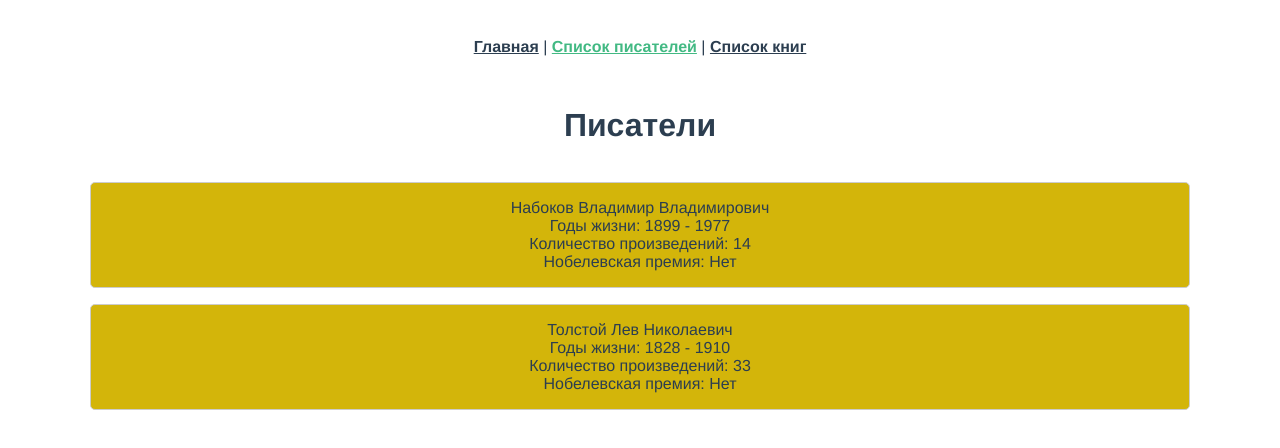
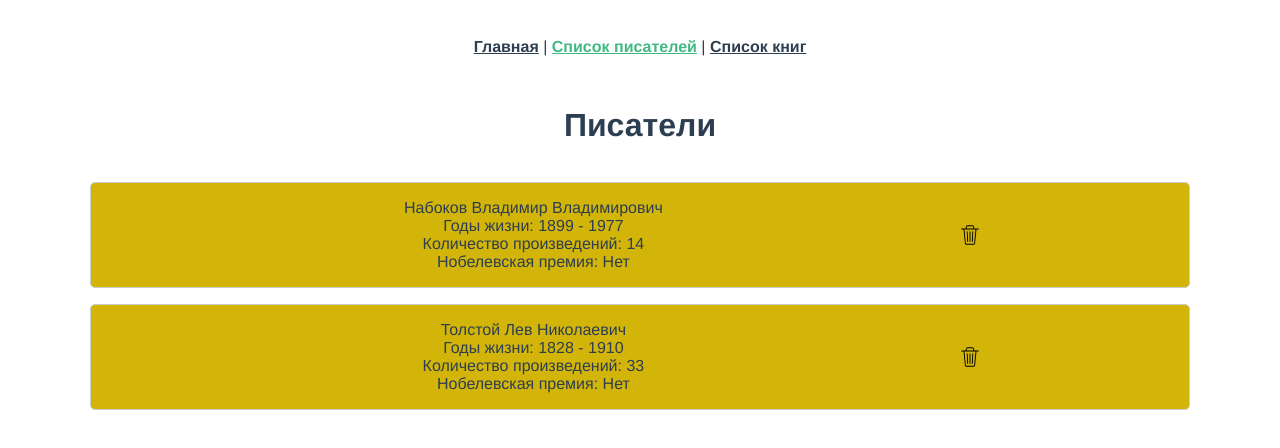
Before and after one commit to Nikita-Sherstnev/writers-vue-app, a Vue app: page /writers in a window 1280 px wide. Shown: the top 448 px of the page. Built offline with nearby package versions, Linux system fonts and the light colour scheme.

Commit message:
Deletion of writers added

```diff
--- a/src/store/modules/writers.js
+++ b/src/store/modules/writers.js
@@ -27,9 +27,17 @@ const getters = {
   allWriters: (state) => state.writers,
 };
 
-const actions = {};
+const actions = {
+  async deleteWriter({ commit }, id) {
+    //delete request
+    commit("removeWriter", id);
+  },
+};
 
-const mutations = {};
+const mutations = {
+  removeWriter: (state, id) =>
+    (state.writers = state.writers.filter((writer) => writer.id !== id)),
+};
 
 export default {
   state,
--- a/src/views/WritersList.vue
+++ b/src/views/WritersList.vue
@@ -3,6 +3,7 @@
     <h1>Писатели</h1>
 
     <div v-for="writer in allWriters" :key="writer.id" class="writer">
+      <div class="info">
         {{ writer.surname }}
         {{ writer.name }}
         {{ writer.middlename }}
@@ -12,14 +13,21 @@
         Нобелевская премия: <span v-if="writer.nobel == true">Есть</span
         ><span v-else>Нет</span><br />
       </div>
+      <div class="control">
+        <img @click="deleteWriter(writer.id)" src="@/assets/delete.svg" />
+      </div>
+    </div>
   </div>
 </template>
 
 <script>
-import { mapGetters } from "vuex";
+import { mapGetters, mapActions } from "vuex";
 
 export default {
   name: "WritersList",
+  methods: {
+    ...mapActions(["deleteWriter"]),
+  },
   computed: mapGetters(["allWriters"]),
 };
 </script>
@@ -31,12 +39,27 @@ export default {
   grid-gap: 1rem;
 }
 .writer {
+  display: flex;
   border: 1px solid #ccc;
   background: #d3b50a;
   padding: 1rem;
   border-radius: 5px;
   text-align: center;
   position: relative;
+}
+.info {
+  width: 80%;
+  margin: 0;
+}
+.control {
+  width: 20%;
+  margin: 0;
+  display: flex;
+  align-items: center;
+}
+img {
+  width: 20px;
+  height: 20px;
   cursor: pointer;
 }
 </style>
```
Also changed, not shown: src/assets/delete.svg (added), src/assets/update.svg (added). Lines whose indentation alone changed are shown as unchanged.
